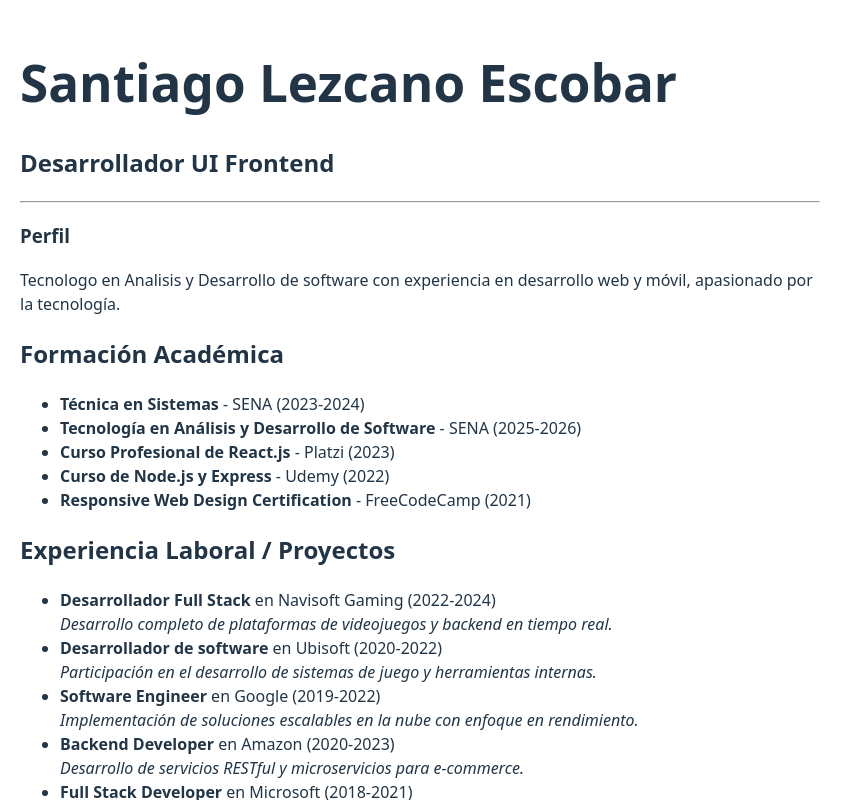
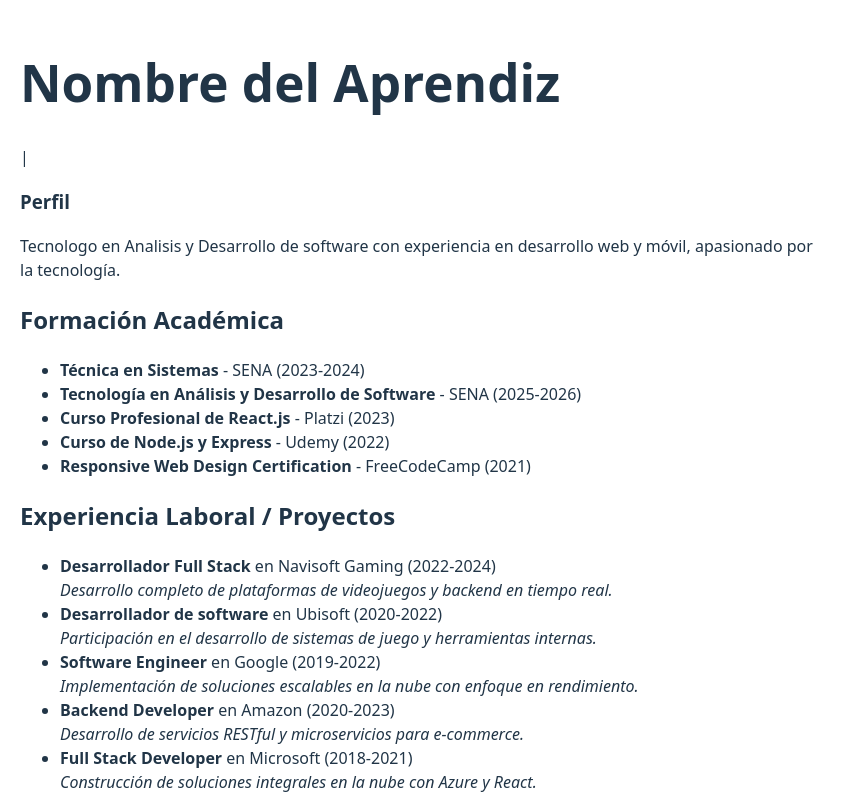
Before and after one commit to Thiago0877/Hoja-de-vida-React, a React (Vite) app: page / in a window 1280 px wide. Shown: the top 800 px of the page, without its empty margins (0-863 px from the left). Built offline with nearby package versions, Linux system fonts and the light colour scheme.

Commit message:
feat: desestructuración de props en CabeceraCV

```diff
--- a/src/components/CabeceraCV.jsx
+++ b/src/components/CabeceraCV.jsx
@@ -1,12 +1,10 @@
-// src/components/CabeceraCV.jsx
-import React from "react";
-
-export default function CabeceraCV({ nombre, profesion }) {
+function CabeceraCV({ nombre, cargo, ciudad, contacto }) {
   return (
     <header>
       <h1>{nombre}</h1>
-      <h2>{profesion}</h2>
-      <hr />
+      <h2>{cargo}</h2>
+      <p>{ciudad} | {contacto}</p>
     </header>
   );
 }
+export default CabeceraCV;
--- a/src/data/cvData.js
+++ b/src/data/cvData.js
@@ -1,5 +1,6 @@
+// src/data/cvData.js
 export const cabecera = {
-  nombre: "Santiago Lezcano Escobar",
+  nombre: "Nombre del Aprendiz",
   profesion: "Desarrollador UI Frontend"
 };
 
@@ -120,7 +121,6 @@ export const experiencia = [
   }
 ];
 
-
 export const stackTecnologias = [
   { id: 1, nombre: "React", tipo: "frontend" },
   { id: 2, nombre: "Node.js", tipo: "backend" },
@@ -128,7 +128,6 @@ export const stackTecnologias = [
   { id: 4, nombre: "PostgreSQL", tipo: "base de datos" }
 ];
 
-/* Nuevas secciones */
 export const proyectos = [
   {
     id: 1,
```
